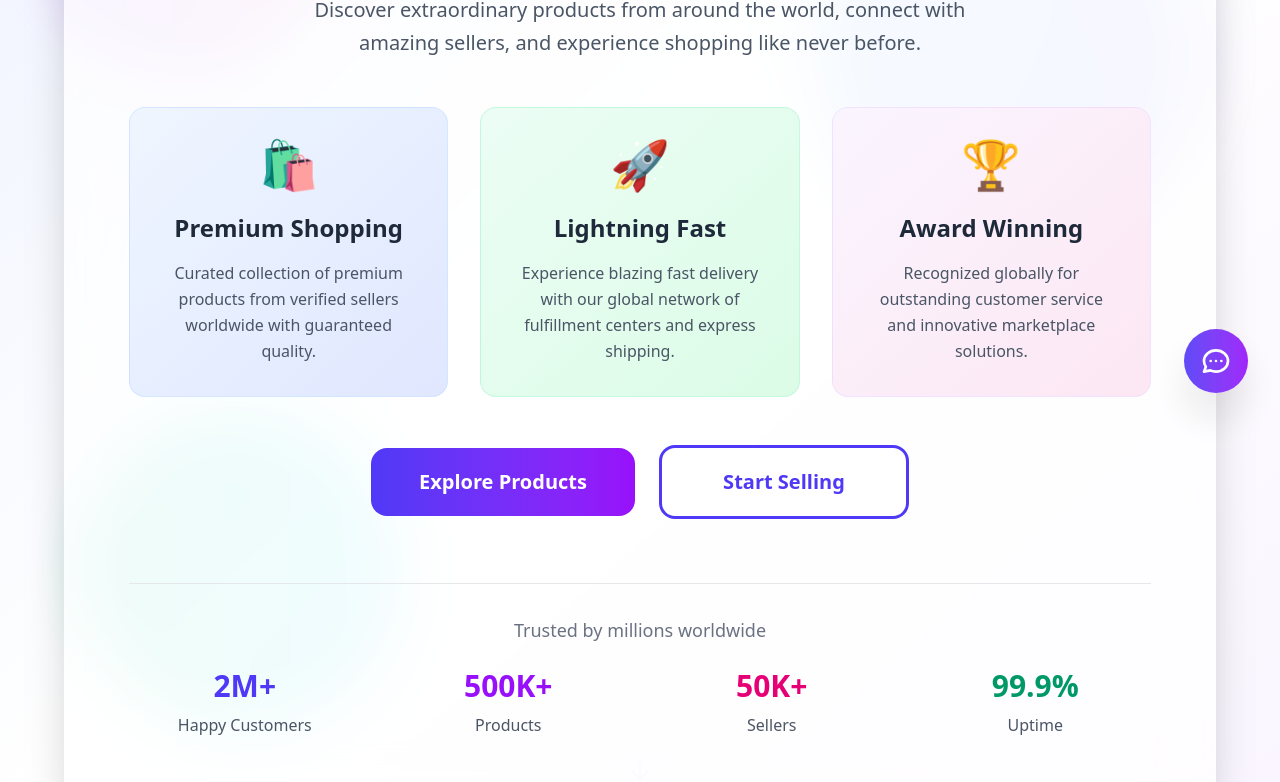
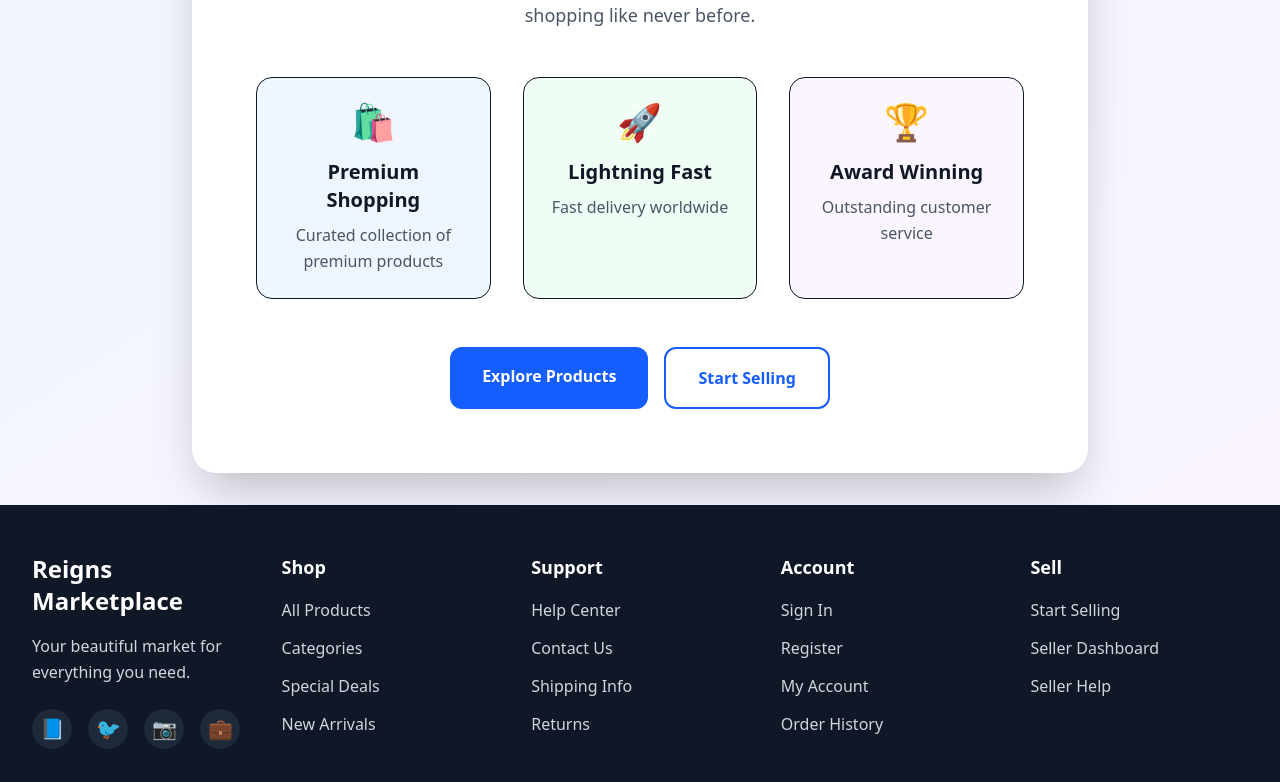
Before and after one commit to eddyreigns/reigns, a Next.js app: page / in a window 1280 px wide. Shown: the part 375-1157 px from the top of the page. Built offline with nearby package versions, Linux system fonts and the light colour scheme.

Commit message:
Create simpler homepage to resolve compilation issues
cgen-d2bc4b57261c414b89cb3a35de55a589

```diff
--- a/app/page.tsx
+++ b/app/page.tsx
@@ -1,118 +1,54 @@
 export default function Home() {
   return (
-    <div className="min-h-screen bg-gradient-to-br from-indigo-50 via-white to-purple-50 relative overflow-hidden">
-      {/* Animated background elements */}
-      <div className="absolute inset-0 overflow-hidden pointer-events-none">
-        <div className="absolute top-20 left-10 w-72 h-72 bg-gradient-to-r from-purple-400 to-pink-400 rounded-full mix-blend-multiply filter blur-xl opacity-20 animate-float"></div>
-        <div className="absolute top-40 right-20 w-96 h-96 bg-gradient-to-r from-blue-400 to-indigo-400 rounded-full mix-blend-multiply filter blur-xl opacity-20 animate-float" style={{animationDelay: '2s'}}></div>
-        <div className="absolute bottom-20 left-20 w-80 h-80 bg-gradient-to-r from-emerald-400 to-cyan-400 rounded-full mix-blend-multiply filter blur-xl opacity-20 animate-float" style={{animationDelay: '4s'}}></div>
+    <div className="min-h-screen bg-gradient-to-br from-blue-50 to-purple-50 flex items-center justify-center p-4">
+      <div className="max-w-4xl mx-auto text-center">
+        <div className="bg-white rounded-3xl shadow-2xl p-8 md:p-16">
+          <h1 className="text-6xl md:text-8xl font-black mb-6 bg-gradient-to-r from-blue-600 to-purple-600 bg-clip-text text-transparent">
+            Reigns
+          </h1>
+          <p className="text-2xl md:text-3xl text-gray-700 mb-4 font-light">
+            My Beautiful Marketplace
+          </p>
+          <p className="text-lg text-gray-600 max-w-2xl mx-auto mb-12">
+            Discover extraordinary products from around the world and experience shopping like never before.
+          </p>
+
+          <div className="grid grid-cols-1 md:grid-cols-3 gap-8 mb-12">
+            <div className="bg-blue-50 p-6 rounded-2xl border">
+              <div className="text-4xl mb-4">🛍️</div>
+              <h3 className="text-xl font-bold mb-2">Premium Shopping</h3>
+              <p className="text-gray-600">Curated collection of premium products</p>
             </div>
 
-      <div className="relative z-10 flex items-center justify-center min-h-screen p-4">
-        <div className="max-w-6xl mx-auto text-center">
-          {/* Main hero content */}
-          <div className="bg-white/70 backdrop-blur-xl rounded-3xl shadow-2xl p-8 md:p-16 border border-white/20 animate-slide-up">
-            {/* Logo and tagline */}
-            <div className="mb-12">
-              <h1 className="text-6xl md:text-8xl lg:text-9xl font-black mb-6 tracking-tight">
-                <span className="bg-gradient-to-r from-indigo-600 via-purple-600 to-pink-600 bg-clip-text text-transparent animate-glow">
-                  Reigns
-                </span>
-              </h1>
-              <p className="text-2xl md:text-3xl lg:text-4xl text-gray-700 mb-4 font-light">
-                My Beautiful Marketplace
-              </p>
-              <p className="text-lg md:text-xl text-gray-600 max-w-2xl mx-auto leading-relaxed">
-                Discover extraordinary products from around the world, connect with amazing sellers, and experience shopping like never before.
-              </p>
+            <div className="bg-green-50 p-6 rounded-2xl border">
+              <div className="text-4xl mb-4">🚀</div>
+              <h3 className="text-xl font-bold mb-2">Lightning Fast</h3>
+              <p className="text-gray-600">Fast delivery worldwide</p>
             </div>
 
-            {/* Feature cards */}
-            <div className="grid grid-cols-1 md:grid-cols-3 gap-8 mb-12">
-              <div className="group bg-gradient-to-br from-blue-50 to-indigo-100 p-8 rounded-2xl border border-blue-200/50 hover:shadow-xl transition-all duration-500 hover:-translate-y-2 animate-slide-up animate-stagger-1">
-                <div className="text-5xl mb-6 group-hover:scale-110 transition-transform duration-300">🛍️</div>
-                <h3 className="text-2xl font-bold mb-4 text-gray-800">Premium Shopping</h3>
-                <p className="text-gray-600 leading-relaxed">
-                  Curated collection of premium products from verified sellers worldwide with guaranteed quality.
-                </p>
-              </div>
-
-              <div className="group bg-gradient-to-br from-emerald-50 to-green-100 p-8 rounded-2xl border border-emerald-200/50 hover:shadow-xl transition-all duration-500 hover:-translate-y-2 animate-slide-up animate-stagger-2">
-                <div className="text-5xl mb-6 group-hover:scale-110 transition-transform duration-300">🚀</div>
-                <h3 className="text-2xl font-bold mb-4 text-gray-800">Lightning Fast</h3>
-                <p className="text-gray-600 leading-relaxed">
-                  Experience blazing fast delivery with our global network of fulfillment centers and express shipping.
-                </p>
-              </div>
-
-              <div className="group bg-gradient-to-br from-purple-50 to-pink-100 p-8 rounded-2xl border border-purple-200/50 hover:shadow-xl transition-all duration-500 hover:-translate-y-2 animate-slide-up animate-stagger-3">
-                <div className="text-5xl mb-6 group-hover:scale-110 transition-transform duration-300">🏆</div>
-                <h3 className="text-2xl font-bold mb-4 text-gray-800">Award Winning</h3>
-                <p className="text-gray-600 leading-relaxed">
-                  Recognized globally for outstanding customer service and innovative marketplace solutions.
-                </p>
+            <div className="bg-purple-50 p-6 rounded-2xl border">
+              <div className="text-4xl mb-4">🏆</div>
+              <h3 className="text-xl font-bold mb-2">Award Winning</h3>
+              <p className="text-gray-600">Outstanding customer service</p>
             </div>
           </div>
 
-            {/* CTA Buttons */}
-            <div className="flex flex-col sm:flex-row gap-6 justify-center items-center">
+          <div className="flex flex-col sm:flex-row gap-4 justify-center">
             <a
               href="/products"
-                className="group relative overflow-hidden bg-gradient-to-r from-indigo-600 to-purple-600 text-white text-xl font-bold px-12 py-5 rounded-2xl hover:shadow-2xl transform hover:-translate-y-1 transition-all duration-300 min-w-[250px]"
+              className="bg-blue-600 hover:bg-blue-700 text-white font-bold px-8 py-4 rounded-xl transition-colors"
             >
-                <span className="relative z-10">Explore Products</span>
-                <div className="absolute inset-0 bg-gradient-to-r from-purple-600 to-pink-600 transform scale-x-0 group-hover:scale-x-100 transition-transform duration-300 origin-left"></div>
+              Explore Products
             </a>
-
             <a
               href="/seller-dashboard"
-                className="group relative overflow-hidden border-3 border-indigo-600 text-indigo-600 text-xl font-bold px-12 py-5 rounded-2xl hover:bg-indigo-600 hover:text-white transform hover:-translate-y-1 transition-all duration-300 min-w-[250px] bg-white/50 backdrop-blur-sm"
+              className="border-2 border-blue-600 text-blue-600 hover:bg-blue-600 hover:text-white font-bold px-8 py-4 rounded-xl transition-all"
             >
-                <span className="relative z-10">Start Selling</span>
+              Start Selling
             </a>
-            </div>
-
-            {/* Trust indicators */}
-            <div className="mt-16 pt-8 border-t border-gray-200">
-              <p className="text-gray-500 mb-6 text-lg">Trusted by millions worldwide</p>
-              <div className="grid grid-cols-2 md:grid-cols-4 gap-8 text-center">
-                <div className="group">
-                  <div className="text-3xl font-bold text-indigo-600 mb-2 group-hover:scale-110 transition-transform duration-300">2M+</div>
-                  <div className="text-gray-600">Happy Customers</div>
-                </div>
-                <div className="group">
-                  <div className="text-3xl font-bold text-purple-600 mb-2 group-hover:scale-110 transition-transform duration-300">500K+</div>
-                  <div className="text-gray-600">Products</div>
-                </div>
-                <div className="group">
-                  <div className="text-3xl font-bold text-pink-600 mb-2 group-hover:scale-110 transition-transform duration-300">50K+</div>
-                  <div className="text-gray-600">Sellers</div>
-                </div>
-                <div className="group">
-                  <div className="text-3xl font-bold text-emerald-600 mb-2 group-hover:scale-110 transition-transform duration-300">99.9%</div>
-                  <div className="text-gray-600">Uptime</div>
           </div>
         </div>
       </div>
     </div>
-
-          {/* Floating action button */}
-          <div className="fixed bottom-8 right-8 z-50">
-            <button className="w-16 h-16 bg-gradient-to-r from-indigo-600 to-purple-600 text-white rounded-full shadow-2xl hover:shadow-3xl transform hover:scale-110 transition-all duration-300 flex items-center justify-center group animate-pulse">
-              <svg className="w-8 h-8 group-hover:scale-110 transition-transform duration-300" fill="none" stroke="currentColor" viewBox="0 0 24 24">
-                <path strokeLinecap="round" strokeLinejoin="round" strokeWidth={2} d="M8 12h.01M12 12h.01M16 12h.01M21 12c0 4.418-4.03 8-9 8a9.863 9.863 0 01-4.255-.949L3 20l1.395-3.72C3.512 15.042 3 13.574 3 12c0-4.418 4.03-8 9-8s9 3.582 9 8z" />
-              </svg>
-            </button>
-          </div>
-        </div>
-      </div>
-
-      {/* Scroll indicator */}
-      <div className="absolute bottom-8 left-1/2 transform -translate-x-1/2 text-gray-400 animate-bounce">
-        <svg className="w-6 h-6" fill="none" stroke="currentColor" viewBox="0 0 24 24">
-          <path strokeLinecap="round" strokeLinejoin="round" strokeWidth={2} d="M19 14l-7 7m0 0l-7-7m7 7V3" />
-        </svg>
-      </div>
-    </div>
   )
 }
```
Lines whose indentation alone changed are shown as unchanged.
